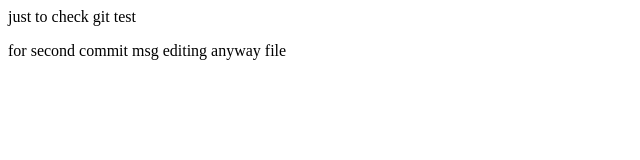
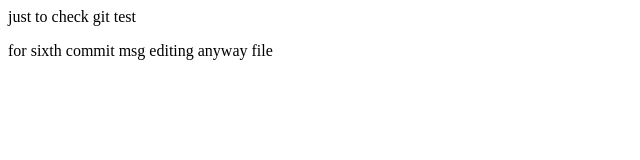
Before and after one commit to swetakj29/git-test, a plain HTML site: page anyway.html in a window 1280 px wide. Shown: the full height of the page, 0-640 px from the left. Drawn offline with Linux system fonts and the light colour scheme.

Commit message:
sixth commit

```diff
--- a/anyway.html
+++ b/anyway.html
@@ -1,6 +1,6 @@
 <html>
     <body>
         <p> just to check git test</p>
-        <p> for second commit msg editing anyway file</p>
+        <p> for sixth commit msg editing anyway file</p>
     </body>
 </html>
```
